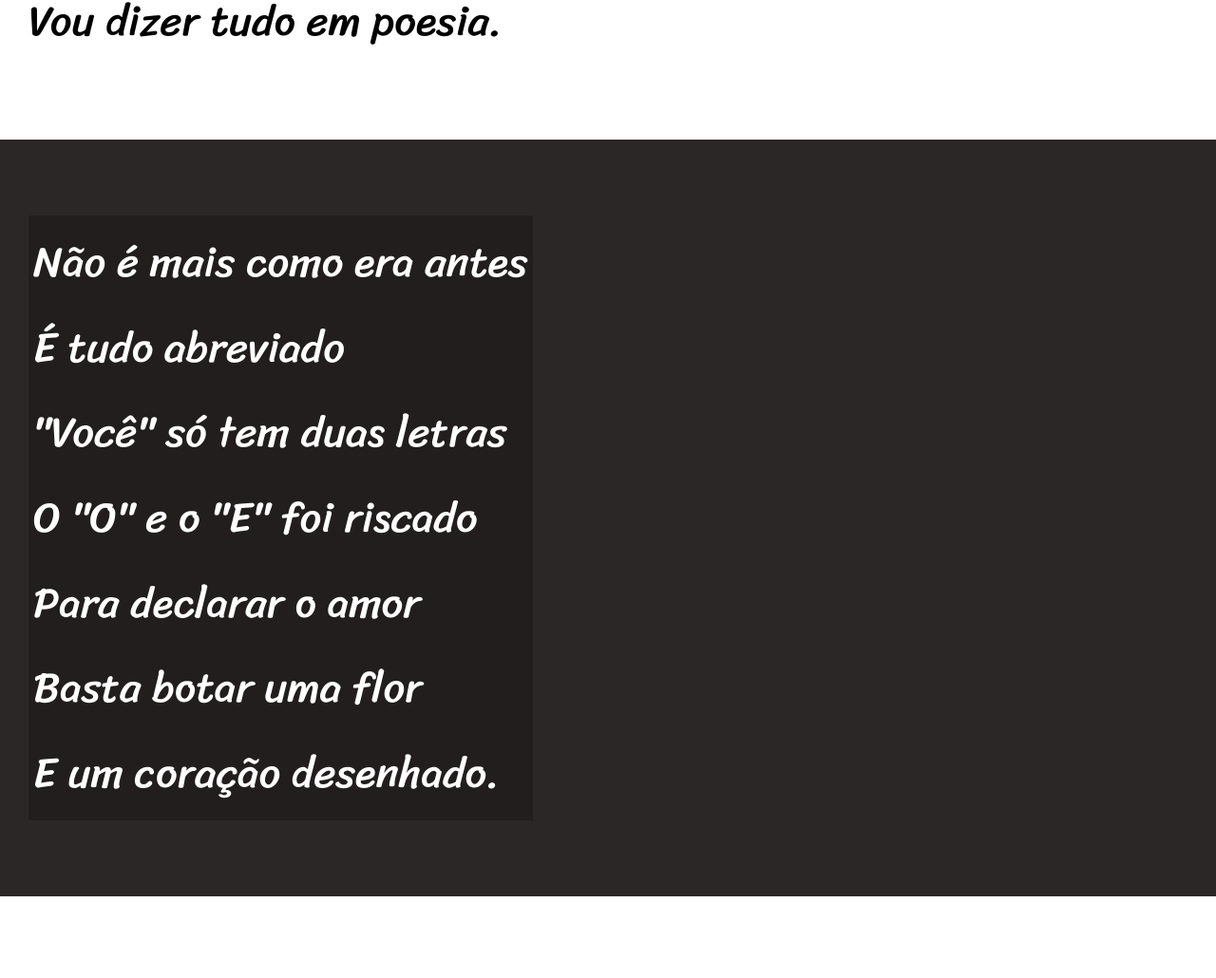
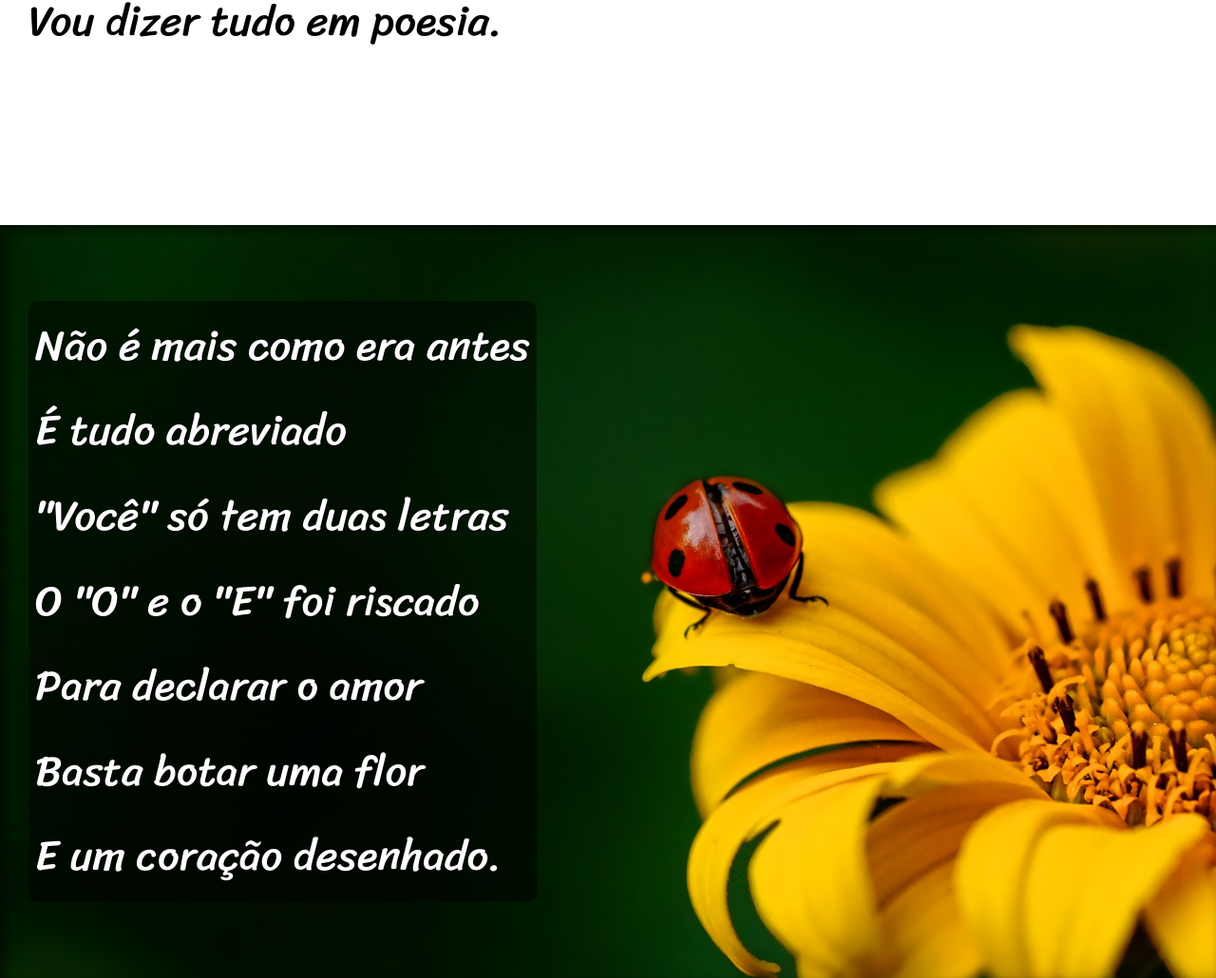
Before and after one commit to gabrielbertuane1/html-css, a plain HTML site: page desafios/012/index.html in a window 1280 px wide. Shown: the part 886-1916 px from the top of the page at 95% size. Drawn offline with Linux system fonts and the light colour scheme.

Commit message:
final projeto

```diff
--- a/desafios/012/index.html
+++ b/desafios/012/index.html
@@ -25,7 +25,7 @@
         </p>
     </section>
 
-    <section class="imagem">
+    <section class="imagem" id="img01">
         <p>
             Não é mais como era antes <br>
             É tudo abreviado <br>
@@ -59,7 +59,7 @@
             </p>
     </section>
 
-    <section class="imagem">
+    <section class="imagem" id="img02">
         <P>
             Tenho saudade das cartas <br>
             Escritas com a própria mão <br>
--- a/desafios/012/style.css
+++ b/desafios/012/style.css
@@ -57,6 +57,10 @@ section {
     font-size: 3.5vw;
 }
 
+section > p {
+    padding-bottom: 2em;
+}
+
 .normal {
     background-color: white;
     color: black;
@@ -65,12 +69,28 @@ section {
 .imagem {
     background-color: rgb(44, 39, 39);
     color: white;
+    box-shadow: inset 6px 6px 13px 0px rgba(0, 0, 0, 0.5);
+    background-attachment: fixed;
+}
+
+#img01 {
+background-image: url('imagens/background001.jpg');
+background-position: right center;
+background-size: cover;
+}
+
+#img02 {
+background-image: url('imagens/background002.jpg');
+background-position: right center;
+background-size: cover
 }
 
 .imagem > p {
-    background-color: rgba(0, 0, 0, 0.226);
+    background-color: rgba(0, 0, 0, 0.507);
     display: inline-block;
-    padding: 5px;
+    padding: 3px 7px;
+    text-shadow: 1px 1px 0px black;
+    border-radius: 10px;
 }
 
 footer {
```
